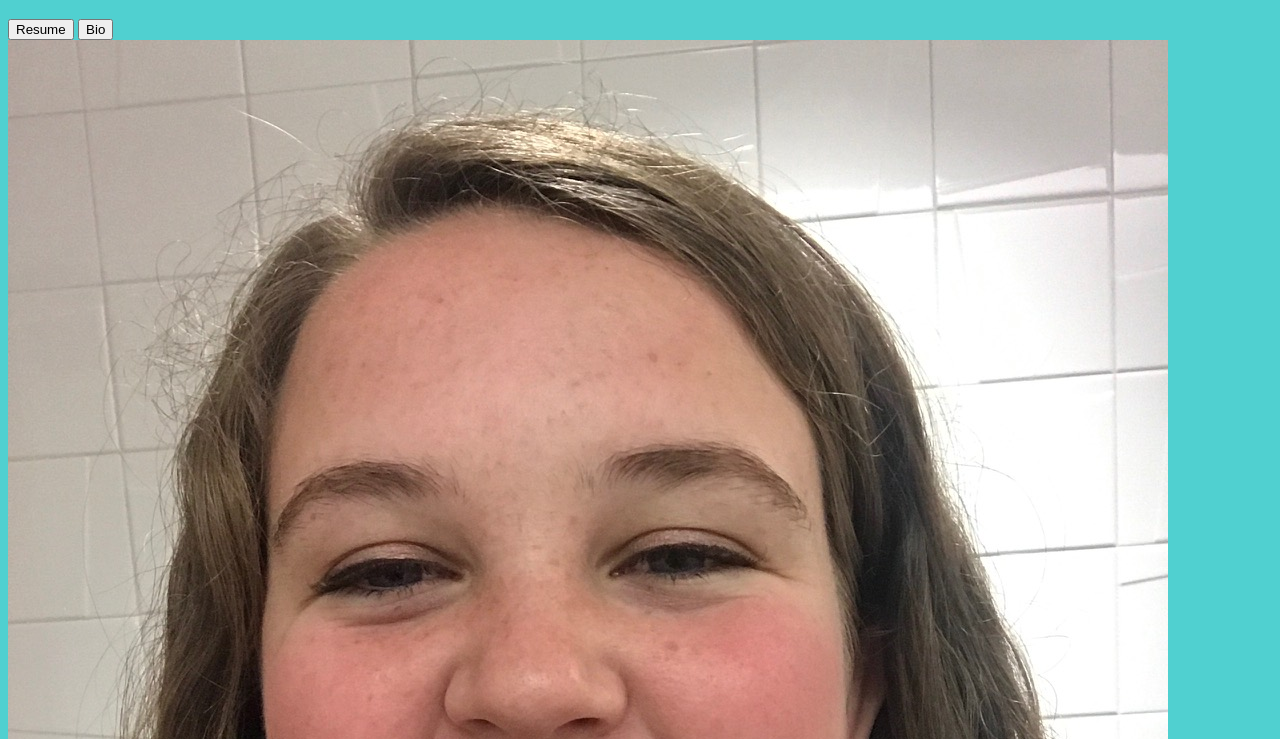
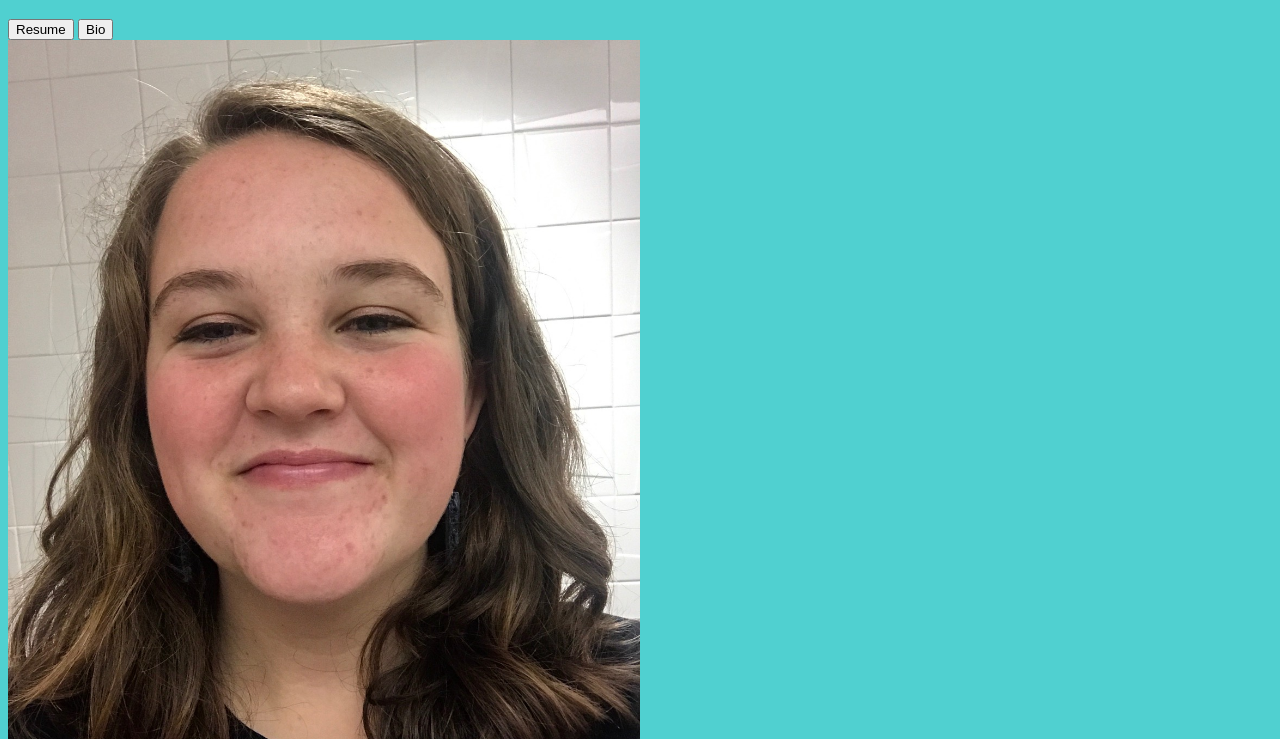
Before and after one commit to EllaBisbee/EllaBisbee.github.io, a plain HTML site: page index.html in a window 1280 px wide. Shown: the part 61-800 px from the top of the page. Drawn offline with Linux system fonts and the light colour scheme.

Commit message:
attempt to scale image

```diff
--- a/style.css
+++ b/style.css
@@ -2,3 +2,8 @@ body {
 	font-family: Helvetica,Arial,sans-serif;
 	background-color: #50D0D0;
 }
+
+img {
+  max-width: 50%;
+  height: auto;
+}
```
Also changed, not shown: index.html (+1 -1 lines).
